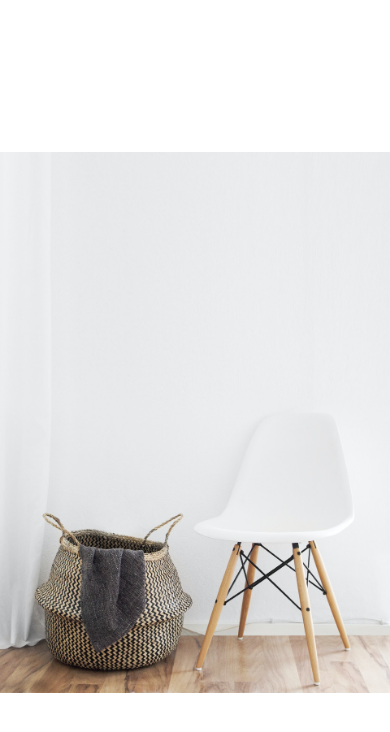
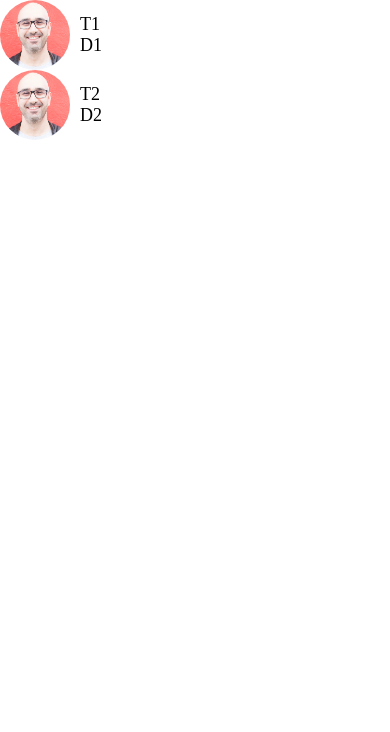
Before and after one commit to jpetersen92/DoneWithIt, a React Native app: screen / in a window 390 px wide. Shown: the top 732 px of the page. Built offline with nearby package versions, Linux system fonts and the light colour scheme.

Commit message:
added messages screen and started to code a flat list

```diff
--- a/App.js
+++ b/App.js
@@ -5,11 +5,13 @@
 import ViewImageScreen from './app/screens/ViewImageScreen';
 import WelcomeScreen from './app/screens/WelcomeScreen';
 import ListingDetailsScreen from './app/screens/ListingDetailsScreen';
+import MessagesScreen from './app/screens/MessagesScreen';
 
 export default function App() {
   return (
     // <ListingDetailsScreen />
     // <WelcomeScreen />
-    <ViewImageScreen />
+    // <ViewImageScreen />
+    <MessagesScreen />
   );
 }
--- /dev/null
+++ b/app/screens/MessagesScreen.js
@@ -0,0 +1,35 @@
+import React from 'react';
+import { FlatList } from 'react-native';
+
+import ListItem from '../components/ListItem';
+
+const messages = [
+    {
+        id: 1,
+        title: 'T1',
+        description: 'D1',
+        image: require('../assets/mosh.jpg')
+    },
+    {
+        id: 2,
+        title: 'T2',
+        description: 'D2',
+        image: require('../assets/mosh.jpg')
+    }
+]
+
+function MessagesScreen(props) {
+    return (
+        <FlatList
+            data={messages}
+            keyExtractor={message => message.id.toString()}
+            renderItem={({item}) => <ListItem
+                title={item.title}
+                subTitle={item.description}
+                image={item.image}
+            />}
+        />
+    );
+}
+
+export default MessagesScreen;
```
Also changed, not shown: app/assets/mosh.jpg (added).
